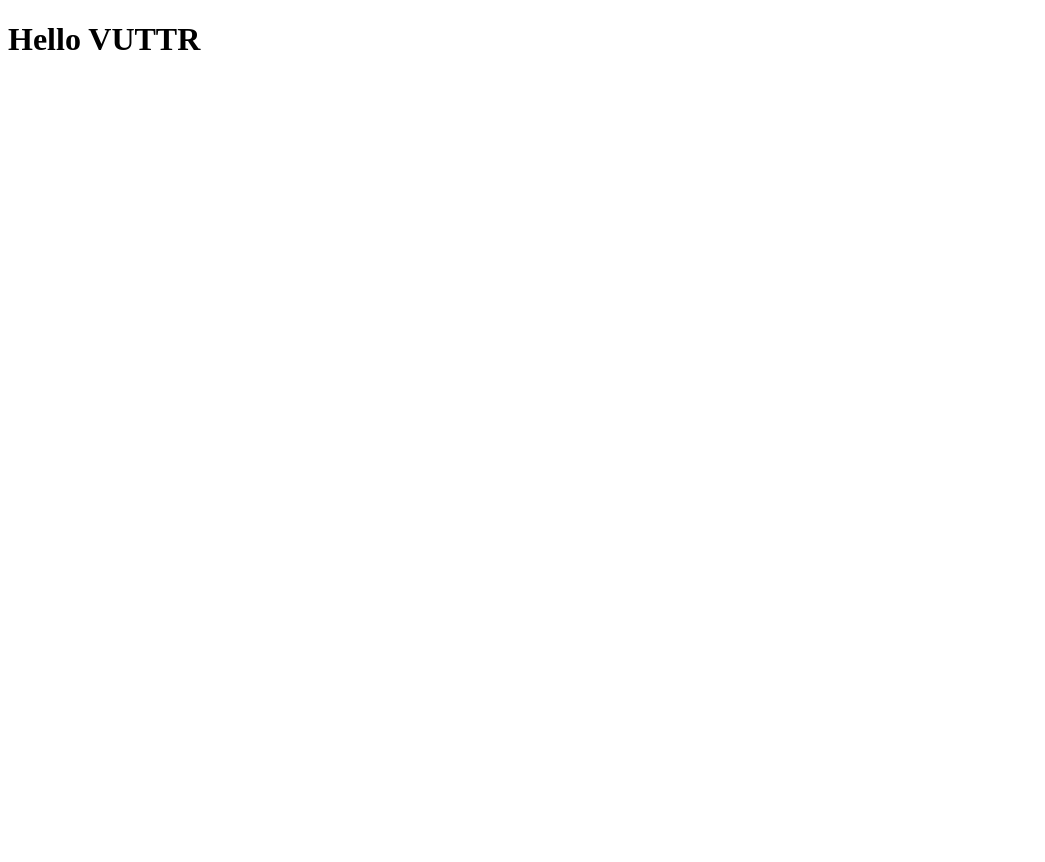
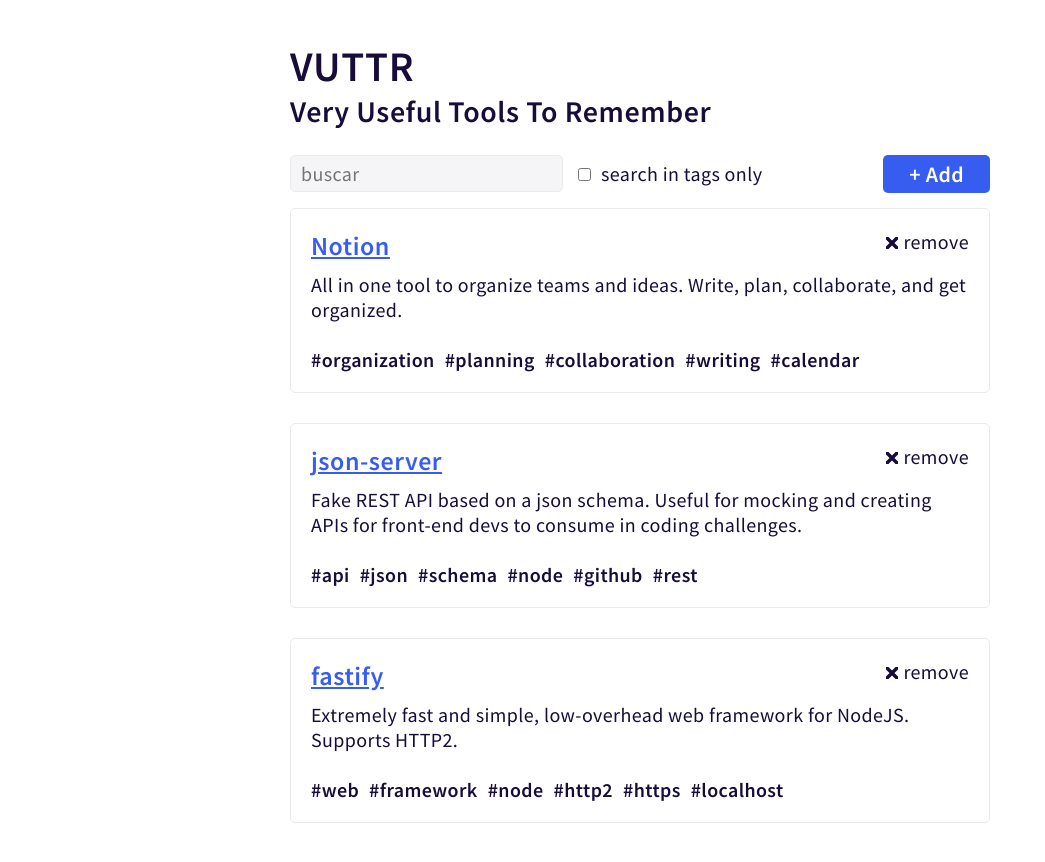
Before and after one commit to caiquegiovannini/vuttr, a React (Create React App) app: page / in a window 1280 px wide. Shown: the top 862 px of the page, without its empty margins (0-1045 px from the left). Before the commit the page ends 800 px from the top, so only its background shows below. Built offline with nearby package versions, Linux system fonts and the light colour scheme.

Commit message:
add and styled Home page and Tools card

```diff
--- a/package.json
+++ b/package.json
@@ -6,6 +6,7 @@
     "@testing-library/jest-dom": "^4.2.4",
     "@testing-library/react": "^9.3.2",
     "@testing-library/user-event": "^7.1.2",
+    "prop-types": "^15.7.2",
     "react": "^16.13.1",
     "react-dom": "^16.13.1",
     "react-scripts": "3.4.3"
--- a/public/index.html
+++ b/public/index.html
@@ -7,10 +7,12 @@
 
   <meta name="viewport" content="width=device-width, initial-scale=1" />
   <meta name="theme-color" content="#000000" />
-  <meta name="description" content="Web site created using create-react-app" />
+  <meta name="description" content="Save the tools that you consider very useful for you." />
 
   <link rel="apple-touch-icon" href="%PUBLIC_URL%/logo192.png" />
   <link rel="manifest" href="%PUBLIC_URL%/manifest.json" />
+
+  <link href="https://fonts.googleapis.com/css2?family=Source+Sans+Pro:wght@400;600&display=swap" rel="stylesheet">
 
   <title>Very Useful Tools To Remember</title>
 </head>
--- a/src/App.js
+++ b/src/App.js
@@ -1,9 +1,13 @@
 import React from 'react';
+
+import Home from './Pages/Home';
+
+import './global.css';
 
 function App() {
   return (
     <div className="App">
-      <h1>Hello VUTTR</h1>
+      <Home />
     </div>
   );
 }
--- /dev/null
+++ b/src/Pages/Home/Home.css
@@ -0,0 +1,58 @@
+.header {
+  margin-bottom: 2.5rem;
+}
+
+.header h1,
+.header h3 {
+  color: var(--color-text-primary);
+}
+
+.actions {
+  display: flex;
+  justify-content: space-between;
+  align-items: flex-start;
+  margin-bottom: 1.5rem;
+  width: 100%;
+}
+
+.actions__search {
+  width: 60%;
+  display: flex;
+  flex-direction: column;
+}
+
+.actions__search__input {
+  background: var(--color-bg-input);
+  border: 1px solid var(--color-border);
+  border-radius: 5px;
+  padding: 5px 10px;
+}
+
+@media (min-width: 700px) {
+  .actions__search {
+    width: 80%;
+    flex-direction: row;
+    align-items: center;
+  }
+
+  .actions__search__input {
+    margin-right: 15px;
+  }
+}
+
+.actions__search__checkbox {
+  margin-right: 1rem;
+}
+
+.button--add {
+  background: var(--color-primary);
+  padding: 5px;
+}
+
+.button--add:hover {
+  background: var(--color-primary-dark);
+}
+
+.button--add:active {
+  background: var(--color-primary-darker);
+}
--- /dev/null
+++ b/src/Pages/Home/index.js
@@ -0,0 +1,63 @@
+import React from 'react';
+
+import Tool from '../../components/Tool';
+
+import './Home.css';
+
+const tools = [
+  {
+    id: 1,
+    title: 'Notion',
+    link: 'https://notion.so',
+    description:
+      'All in one tool to organize teams and ideas. Write, plan, collaborate, and get organized. ',
+    tags: ['organization', 'planning', 'collaboration', 'writing', 'calendar'],
+  },
+  {
+    id: 2,
+    title: 'json-server',
+    link: 'https://github.com/typicode/json-server',
+    description:
+      'Fake REST API based on a json schema. Useful for mocking and creating APIs for front-end devs to consume in coding challenges.',
+    tags: ['api', 'json', 'schema', 'node', 'github', 'rest'],
+  },
+  {
+    id: 3,
+    title: 'fastify',
+    link: 'https://www.fastify.io/',
+    description:
+      'Extremely fast and simple, low-overhead web framework for NodeJS. Supports HTTP2.',
+    tags: ['web', 'framework', 'node', 'http2', 'https', 'localhost'],
+  },
+];
+
+function Home() {
+  return (
+    <section className="container">
+      <header className="header">
+        <h1>VUTTR</h1>
+        <h3>Very Useful Tools To Remember</h3>
+      </header>
+
+      <div className="actions">
+        <div className="actions__search">
+          <input type="text" className="actions__search__input" placeholder="buscar" />
+          <label htmlFor="tags-only">
+            <input type="checkbox" id="tags-only" className="actions__search__checkbox" />
+            search in tags only
+          </label>
+        </div>
+
+        <button type="button" className="button button--add">+ Add</button>
+      </div>
+
+      {tools && (
+        <section className="tools-list">
+          {tools.map((tool) => <Tool key={tool.id} tool={tool} />)}
+        </section>
+      )}
+    </section>
+  );
+}
+
+export default Home;
--- /dev/null
+++ b/src/components/Tool/Tool.css
@@ -0,0 +1,37 @@
+.tool {
+  width: 100%;
+  background: var(--color-bg-card);
+  border: 1px solid var(--color-border);
+  border-radius: 5px;
+  margin-bottom: 3rem;
+  padding: 2rem
+}
+
+.tool__header {
+  display: flex;
+  justify-content: space-between;
+  align-items: flex-start;
+  margin-bottom: 1rem;
+}
+
+.tool__header__remove {
+  background: none;
+  border: none;
+  display: flex;
+  align-items: baseline;
+
+  cursor: pointer;
+}
+
+.tool__description {
+  margin-bottom: 2.5rem;
+}
+
+.tool__tags {
+  width: 100%;
+}
+
+.tool__tags__tag {
+  margin-right: 1rem;
+  display: inline-block;
+}
--- /dev/null
+++ b/src/components/Tool/index.js
@@ -0,0 +1,49 @@
+import React from 'react';
+import PropTypes from 'prop-types';
+
+import { ReactComponent as CloseIcon } from '../../assets/icons/close.svg';
+
+import './Tool.css';
+
+function Tool({ tool }) {
+  const {
+    title, link, description, tags,
+  } = tool;
+
+  return (
+    <div className="tool">
+      <header className="tool__header">
+        <a href={link}>
+          <h4>{title}</h4>
+        </a>
+        <button type="button" className="tool__header__remove">
+          <CloseIcon style={{ width: '1.2rem', height: '1.2rem', marginRight: '0.5rem' }} />
+          remove
+        </button>
+      </header>
+
+      <p className="tool__description">
+        {description}
+      </p>
+
+      {tags && (
+        <div className="tool__tags">
+          {tags.map((tag) => (
+            <strong key={tag} className="tool__tags__tag">{`#${tag}`}</strong>
+          ))}
+        </div>
+      )}
+    </div>
+  );
+}
+
+Tool.propTypes = {
+  tool: PropTypes.shape({
+    title: PropTypes.string.isRequired,
+    link: PropTypes.string.isRequired,
+    description: PropTypes.string.isRequired,
+    tags: PropTypes.arrayOf(PropTypes.string).isRequired,
+  }).isRequired,
+};
+
+export default Tool;
--- a/src/global.css
+++ b/src/global.css
@@ -1,8 +1,12 @@
 :root {
   --color-text-primary: #170C3A;
-  --color-button-primary: #365DF0;
-  --color-button-primary-hover: #2F55CC;
-  --color-button-primary-click: #244AA8;
+  --color-title: #353372;
+  --color-primary: #365DF0;
+  --color-primary-dark: #2F55CC;
+  --color-primary-darker: #244AA8;
+  --color-bg-input: #F5F4F6;
+  --color-bg-card: #FFFFFF;
+  --color-border: #EBEAED;
 
   font-size: 60%;
 }
@@ -31,6 +35,7 @@
   color: var(--color-text-primary);
   font-family: 'Source Sans Pro', sans-serif;
   font-size: 2.001rem;
+  letter-spacing: 0.4px;
 }
 
 h1,
@@ -42,18 +47,26 @@
 
 h1 {
   font-size: 4.2rem;
+  letter-spacing: 0.84px;
 }
 
 h2 {
   font-size: 3.6rem;
+  letter-spacing: 0.72px;
 }
 
 h3 {
   font-size: 3rem;
+  letter-spacing: 0.6px;
 }
 
 h4 {
   font-size: 2.6rem;
+  letter-spacing: 0.52px;
+}
+
+a {
+  color: var(--color-primary);
 }
 
 .container {
@@ -62,8 +75,25 @@
   max-width: 700px;
 }
 
+.button {
+  border: none;
+  border-radius: 5px;
+  padding: 5px 15px;
+  font-weight: 600;
+  font-size: 1.8rem;
+  color: #FFF;
+  outline: none;
+
+  cursor: pointer;
+}
+
 @media (min-width: 700px) {
   :root {
     font-size: 62.5%;
   }
+
+  .button {
+    padding: 5px 26px;
+    font-size: 2.2rem;
+  }
 }
```
Also changed, not shown: src/assets/icons/close.svg (added).
